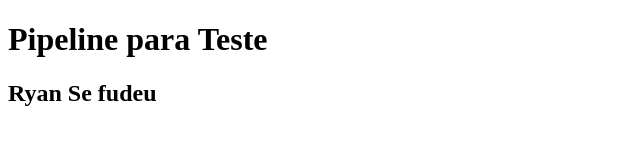
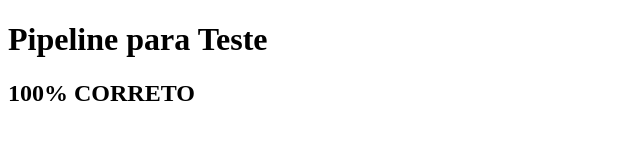
Before and after one commit to luisfesantos/Pipeline, a website: page index.html in a window 1280 px wide. Shown: the whole page, without its empty margins (0-640 px from the left). Drawn offline with Linux system fonts and the light colour scheme.

Commit message:
Teste Certo

```diff
--- a/index.html
+++ b/index.html
@@ -7,6 +7,6 @@
 </head>
 <body>
     <h1>Pipeline para Teste</h1>
-    <h2>Ryan Se fudeu</h2>
+    <h2>100% CORRETO</h2>
 </body>
 </html>
```
Also changed, not shown: .github/workflows/deploy.yml.
